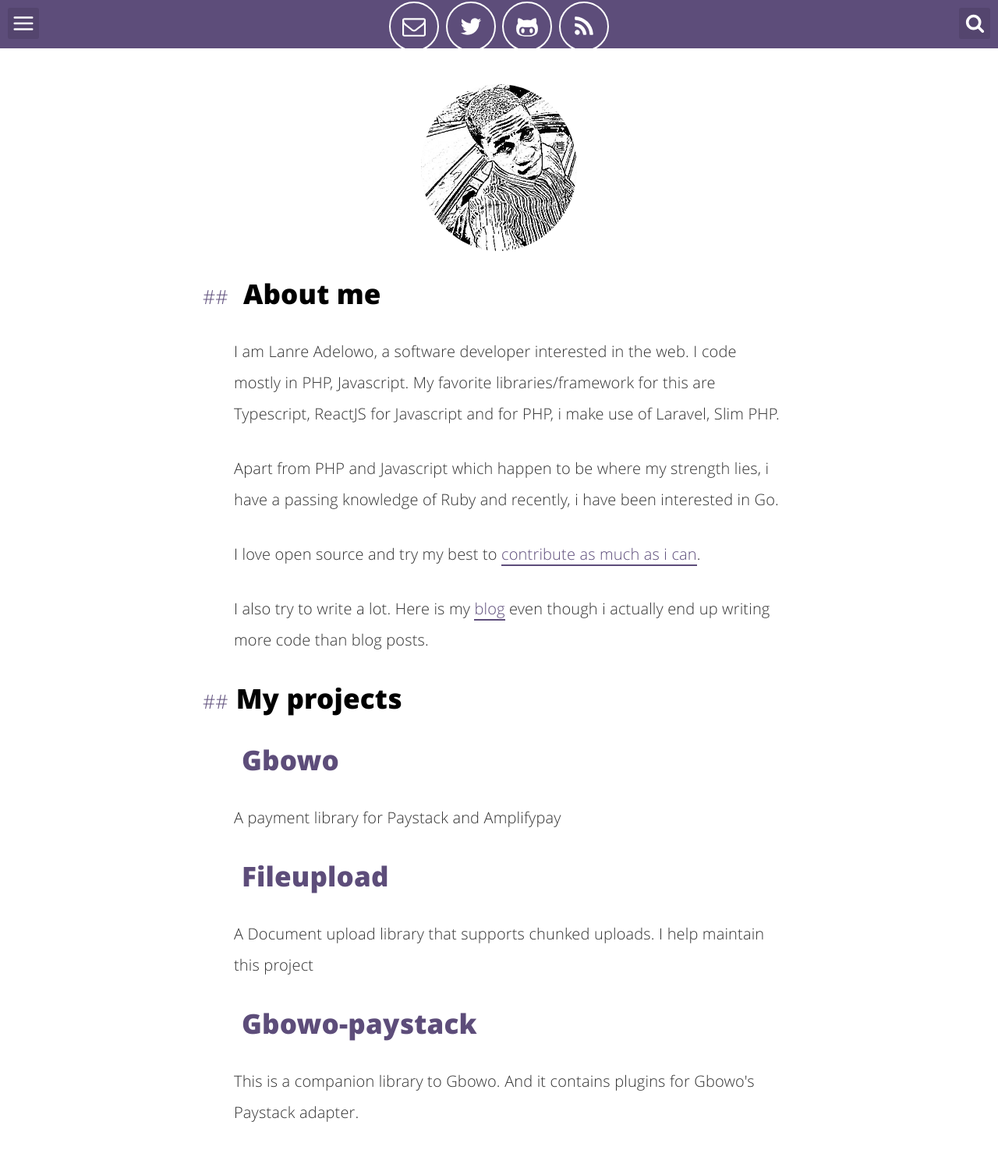
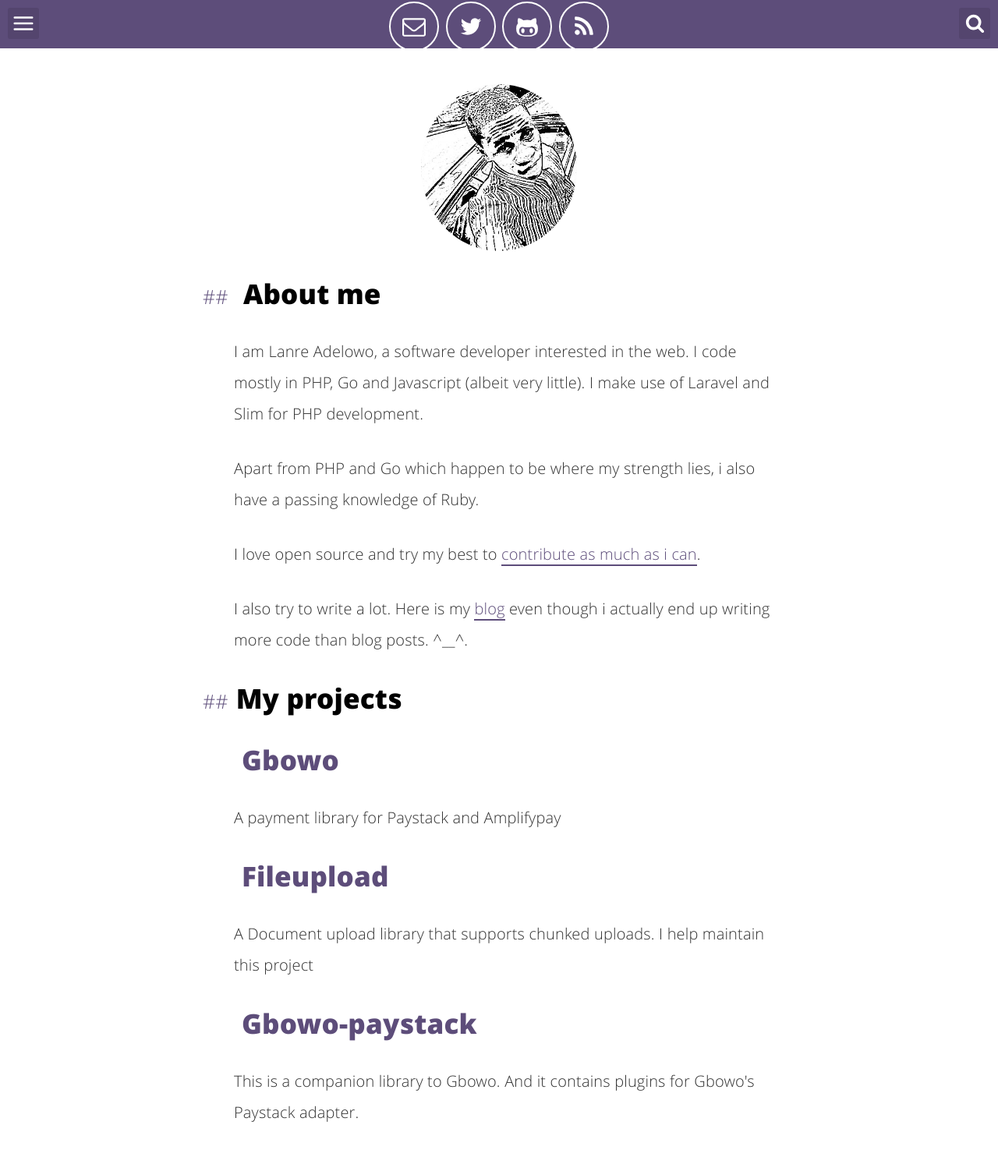
Before and after one commit to adelowo/portfolio, a Jekyll site: the page built from about.html, in a window 1280 px wide. Shown: the whole page at 78% size. Built offline with Jekyll 4.4.1, drawn with Linux system fonts in a browser that asks for light colours.

Commit message:
Blog post reviewed

```diff
--- a/_includes/header-default.html
+++ b/_includes/header-default.html
@@ -14,7 +14,7 @@
 
         <ul class="recent">
             <p>Recent posts:</p>
-             {% for post in site.posts limit:7%}
+             {% for post in site.posts limit:10%}
                 <li>
                     <a title="{{post.title}}" href="{{ post.url | prepend: site.baseurl }}">
                         <h2 class="post-title" itemprop="name"><time itemprop="datePublished" datetime="{{ page.date }}">{{ post.date | date_to_string }}</time> -> {{ post.title }}</h2>
--- a/about.html
+++ b/about.html
@@ -14,13 +14,13 @@
 <div class="aboutme">
    <ul class="recent">
 
-	   <p>
-   	   		I am Lanre Adelowo, a software developer interested in the web. I code mostly in PHP, Javascript. My favorite libraries/framework for this are Typescript, ReactJS for Javascript and for PHP, i make use of Laravel, Slim PHP.
+   	   <p>
+   	   		I am Lanre Adelowo, a software developer interested in the web. I code mostly in PHP, Go and Javascript (albeit very little). I make use of Laravel and Slim for PHP development.
 
    		</p>
 
    		<p>
-   			Apart from PHP and Javascript which happen to be where my strength lies, i have a passing knowledge of Ruby and recently, i have been interested in Go.
+   			Apart from PHP and Go which happen to be where my strength lies, i also have a passing knowledge of Ruby.
    		</p>
 
    		<p>
@@ -28,7 +28,7 @@
    		</p>
 
    		<p>
-   			I also try to write a lot. Here is my <a href="/blog">blog</a> even though i actually end up writing more code than blog posts.
+   			I also try to write a lot. Here is my <a href="/blog">blog</a> even though i actually end up writing more code than blog posts. ^__^.
    		</p>
    </ul>
 </div>
--- a/src/styl/_header.styl
+++ b/src/styl/_header.styl
@@ -10,6 +10,8 @@
 		width 95%
 		align(both)
 		text-align center
+		background main
+
 
 // Header home
 .header-site
```
Also changed, not shown: _posts/2017-04-01-http-in-go.md (+19 -17 lines), assets/css/main.css.
